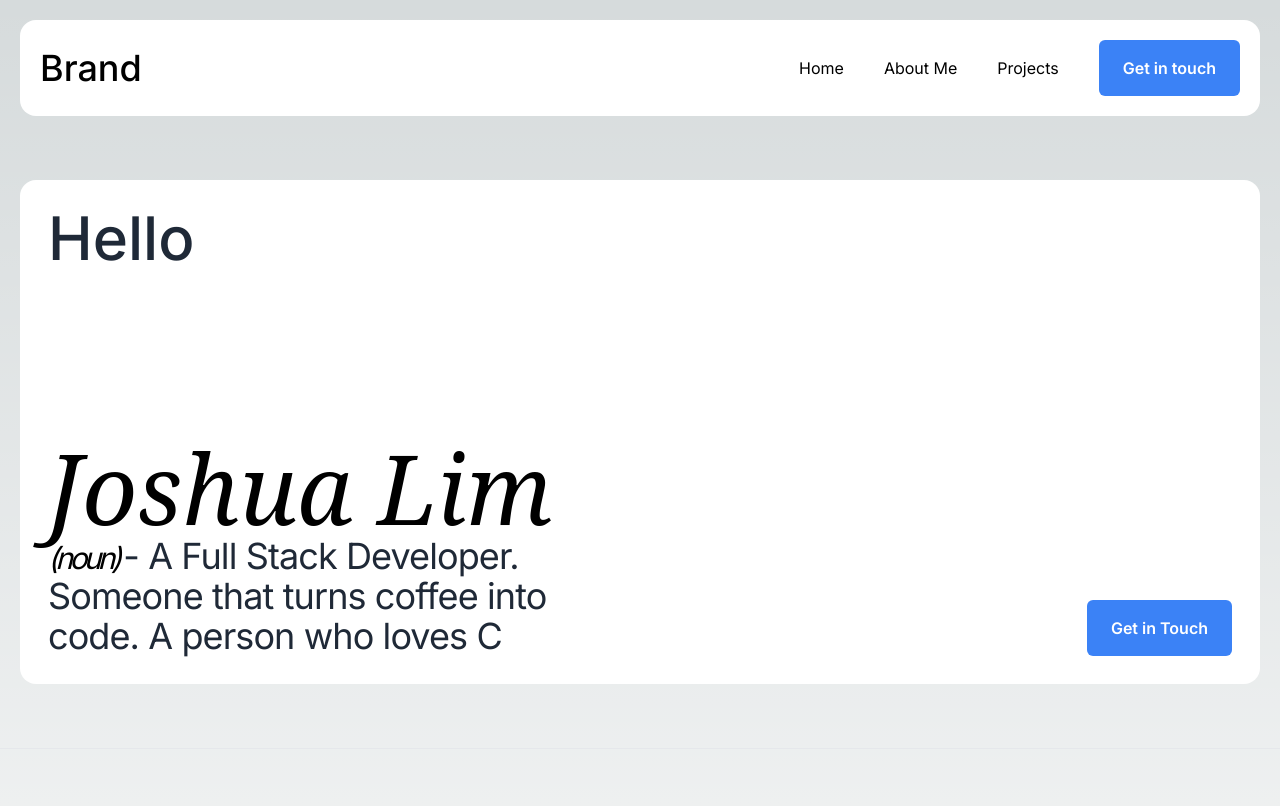
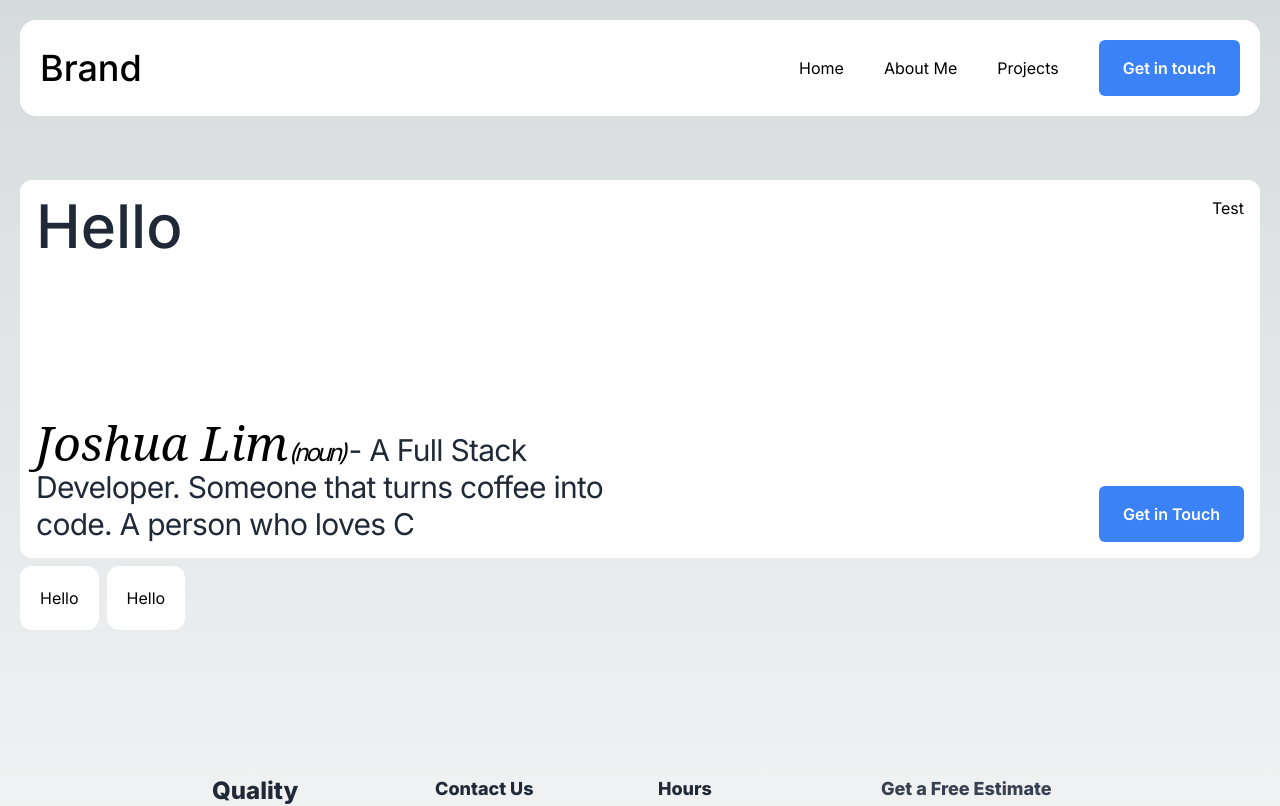
Before and after one commit to FullStackJoshua/portfolio, a Next.js app: page / in a window 1280 px wide. Shown: the top 806 px of the page. Built offline with nearby package versions, Linux system fonts and the light colour scheme.

Commit message:
Added new section

```diff
--- a/src/app/page.tsx
+++ b/src/app/page.tsx
@@ -18,32 +18,33 @@ const Home: React.FC = () => {
   return (
     <>
       <Wrapper>
-        <div className="flex py-16">
-          <div className="bg-white rounded-2xl grid gap-4 grid-cols-2 grid-rows-2 p-7 ">
+        <section className="bg-white rounded-xl mt-16 p-4 grid gap-5 grid-cols-2 grid-rows-2 ">
           <div>
             <Title> Hello</Title>
           </div>
-            <div> </div>
-            <div>
-              {" "}
-              <span className="italic  font-['Noto_Serif']  text-8xl">
-                Joshua Lim{" "}
-              </span>{" "}
-              <span className="italic text-3xl tracking-tightest">(noun) </span>{" "}
+          <div className="flex justify-end items align-bottom">Test </div>
+          <div className="pt-10">
+            <span className="italic font-['Noto_Serif']   text-5xl">
+              Joshua Lim
+            </span>
+            <span className="italic text-2xl tracking-tightest">(noun) </span>
             <Header className="flex">
               - A Full Stack Developer. Someone that turns coffee into code. A
               person who loves
               <TypeWriter />
-              </Header>{" "}
+            </Header>
           </div>
-
           <div className="flex justify-end items align-bottom">
             <div className="mt-auto">
               <Button>Get in Touch</Button>
             </div>
           </div>
-          </div>
-        </div>
+        </section>
+
+        <section className="flex">
+          <div className="bg-white rounded-xl p-5 mt-2 mr-2"> Hello</div>
+          <div className="bg-white rounded-xl p-5 mt-2 "> Hello</div>
+        </section>
       </Wrapper>
     </>
   );
--- a/src/components/TypeWriter/index.tsx
+++ b/src/components/TypeWriter/index.tsx
@@ -16,7 +16,7 @@ const TypeWriter: React.FC = () => {
       " Caffeine.",
       " Travel.",
       " Gym.",
-      " Pets.",
+      " Dogs.",
       " Food.",
       " Video Games.",
     ];
--- a/src/components/Typography/index.tsx
+++ b/src/components/Typography/index.tsx
@@ -8,7 +8,7 @@ export function Title(props: any) {
 
 export function Header(props: any) {
   return (
-    <span className="text-4xl text-gray-800 tracking-tight">
+    <span className="text-3xl text-gray-800 tracking-tight">
       {props.children}
     </span>
   );
```
Lines whose indentation alone changed are shown as unchanged.
